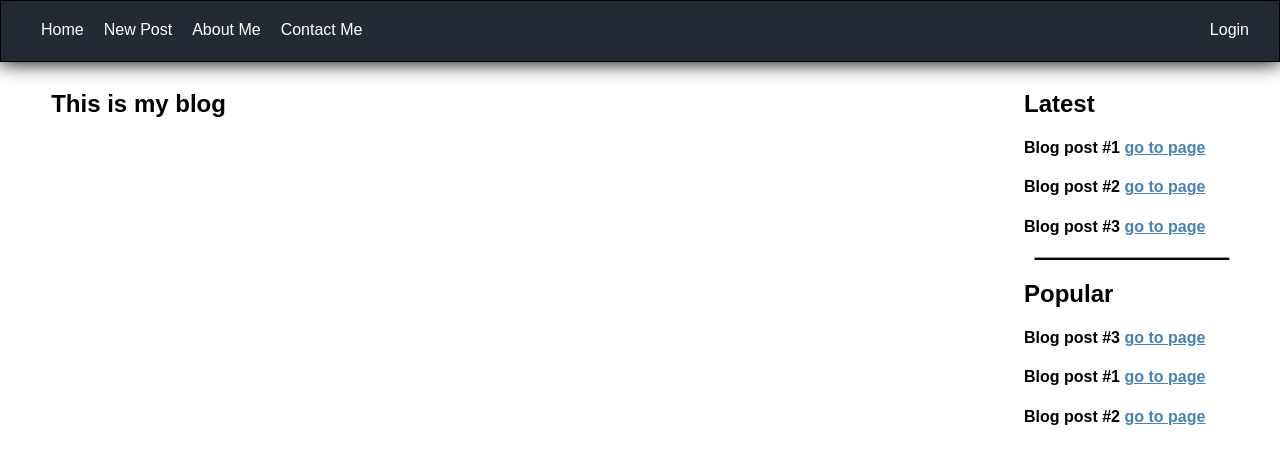
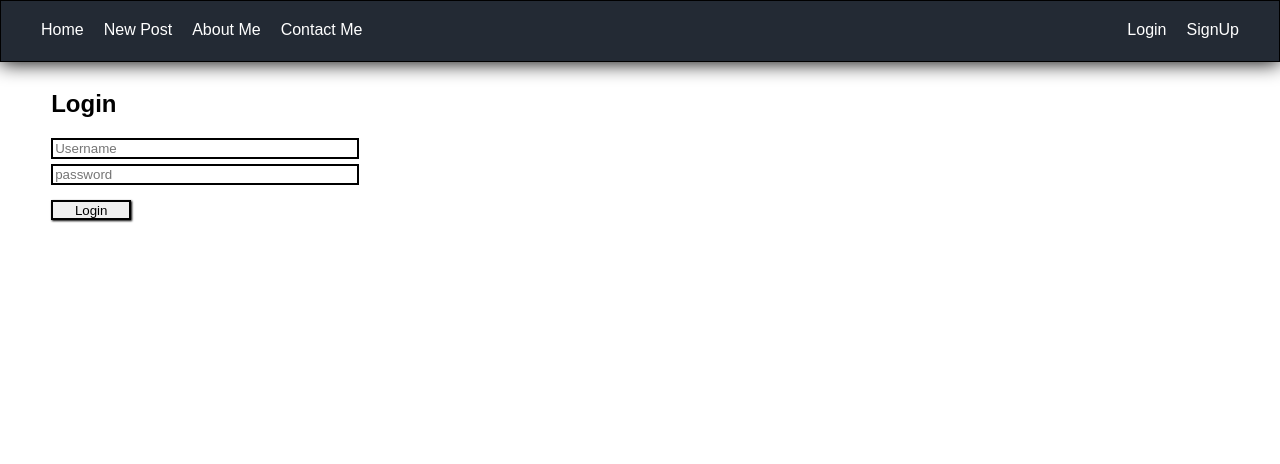
Before and after one commit to stavshimko/MyBlog-React, a React (Create React App) app: page /login in a window 1280 px wide. Shown: the top 464 px of the page. Built offline with nearby package versions, Linux system fonts and the light colour scheme; no server answers.

Commit message:
Login,Logout,Signup

```diff
--- a/src/App.js
+++ b/src/App.js
@@ -6,6 +6,7 @@ import './Pages/NewPost/newPost.css';
 import './Pages/PostPage/PostPage.css';
 import './Pages/About/AboutMe.css';
 import './Pages/Contact/ContactMe.css';
+import './Pages/Login/Login.css';
 import './Components/Header/Header.css';
 import './Components/Sidebar/AsideBar.css';
 import './Components/MainSection/MainSection.css';
@@ -16,41 +17,20 @@ import ContactMe from "./Pages/Contact/ContactMe";
 import HomePage from "./Pages/Home/HomePage";
 import PostPage from "./Pages/PostPage/PostPage";
 import NewPost from "./Pages/NewPost/NewPost";
+import Login from "./Pages/Login/Login";
+import SignUp from "./Pages/SignUp/SignUp";
+
+import Axios from "axios";
 //import img from './photos/emptyImg.png'
-
-// var posts = [
-//     {
-//         id: 1,
-//         title: 'Blog post #1',
-//         content: 'Lorem ipsum dolor sit amet, consectetur adipiscing elit, sed do eiusmod tempor incididunt ut labore et dolore magna aliqua. Ut enim ad minim veniam, quis nostrud exercitation ullamco laboris nisi ut aliquip ex ea commodo consequat. Duis aute irure dolor in reprehenderit in voluptate velit esse cillum dolore eu fugiat nulla pariatur. Excepteur sint occaecat cupidatat non proident, sunt in culpa qui officia deserunt mollit anim id est laborum.',
-//         img: img,
-//         published: '3 days ago',
-//         author: 'Stav Shimko'
-//     },
-//     {
-//         id: 2,
-//         title: 'Blog post #2',
-//         content: 'Lorem ipsum dolor sit amet, consectetur adipiscing elit, sed do eiusmod tempor incididunt ut labore et dolore magna aliqua. Ut enim ad minim veniam, quis nostrud exercitation ullamco laboris nisi ut aliquip ex ea commodo consequat. Duis aute irure dolor in reprehenderit in voluptate velit esse cillum dolore eu fugiat nulla pariatur. Excepteur sint occaecat cupidatat non proident, sunt in culpa qui officia deserunt mollit anim id est laborum.',
-//         img: '',
-//         published: '2 days ago',
-//         author: 'Stav Shimko'
-//     }
-    // {
-    //     id: 3,
-    //     title: 'Blog post #3',
-    //     content: 'Lorem ipsum dolor sit amet, consectetur adipiscing elit, sed do eiusmod tempor incididunt ut labore et dolore magna aliqua. Ut enim ad minim veniam, quis nostrud exercitation ullamco laboris nisi ut aliquip ex ea commodo consequat. Duis aute irure dolor in reprehenderit in voluptate velit esse cillum dolore eu fugiat nulla pariatur. Excepteur sint occaecat cupidatat non proident, sunt in culpa qui officia deserunt mollit anim id est laborum.',
-    //     img: '',
-    //     published: '1 days ago',
-    //     author: 'Stav Shimko'
-    // }
-// ]
 
 export default class App extends React.Component{
     constructor(props) {
         super(props);
         this.state = {
             "user": null,
-            // "title": null,
+            "pass": null,
+            "resp": null,
+            "logedIn": null
             // "content": null,
             // "image": null,
             // "idPost": null
@@ -58,28 +38,75 @@ export default class App extends React.Component{
 
     }
 
-    onLoginButtonClick = () => {
-        console.log("Click login");
-        this.setState({user: "Stav"});
+    handleUser = (event) => {
+        this.setState({
+            user: event.target.value
+        });
+        // console.log(this.state.user)
+    }
+
+    handlePass = (event) => {
+        this.setState({
+            pass:event.target.value
+        });
+        // console.log(this.state.pass)
+    }
+
+    handleSaveLogin = (event) => {
+        event.preventDefault();
+        const {user,pass} = this.state;
+        // console.log(user + " - " + pass);
+        // const data = {
+        //     user: this.state.user,
+        //     pass: this.state.pass
+        // }
+        Axios.post('/login', {
+            username:user,
+            pass:pass
+        })
+            .then((res) => {
+                this.setState({
+                    pass:null,
+                    resp: "Success: user loged in.",
+                    logedIn: 1
+                });
+                alert(this.state.resp);
+            }).catch((err) => {
+            this.setState({
+                user: null,
+                pass: null,
+                resp: "Error: Failed login.",
+                logedIn: null
+            });
+            alert(this.state.resp);
+        });
+            // console.log(user + "-" + pass)
+
+        // console.log("login")
+    }
+
+    handleLogout = () => {
+        const {user} = this.state;
+        Axios.post('/logout',{}).then((res) => {
+            this.setState({
+                user: null,
+                logedIn: null,
+                resp: "User Logout"
+            });
+            alert(this.state.resp);
+        });
 
     }
-
-    // postById = (array, id) => {
-    //     let post = array.find((element) => {
-    //         return element.id == id;
-    //     })
-    //     return post;
-    //
-    // }
-
 
     render() {
         return (
 
             <div>
                 <Router>
-                <Header user={this.state.user}
-                        onLoginClick={this.onLoginButtonClick}
+                <Header logedIn={this.state.logedIn}
+                        user={this.state.user}
+                        handleLogout ={this.handleLogout}
+                        // onLoginClick={this.onLogin}
                 />
 
                    <Switch>
@@ -94,6 +121,14 @@ export default class App extends React.Component{
                        </Route>
                        <Route path="/newPost" component={NewPost}>
                        </Route>
+                       <Route path="/login">
+                           <Login handleUser={this.handleUser}
+                                  handlePass={this.handlePass}
+                                  handleSaveLogin={this.handleSaveLogin}
+                           />
+                       </Route>
+                       <Route path="/signup" component={SignUp}>
+                       </Route>
                        <Route path="/">
                            <HomePage latest={this.state.latest}
                                      popular={this.state.popular}
--- a/src/Components/Header/Header.css
+++ b/src/Components/Header/Header.css
@@ -36,21 +36,38 @@
 /*    border-radius: 2px;*/
 
 /*}*/
+.right-item li{
+    display: inline-block;
+    padding: 0px 10px 0px 10px;
+}
 
 .right-item {
-    display: inline-block;
-    text-align: center;
-    padding: 20px 0px 0px 0px;
-    /*top: 0;*/
-    /*float: right;*/
-    /*margin-right: 5px;*/
+    list-style: none;
+    padding: 0px 0px 0px 0px;
+    margin: 20px 0px;
+    float: right;
+    color: white;
+    /*text-decoration-line:;*/
 }
 
-.left-items .link,.right-item{
+.right-item .linkLogin{
+    /*display: flex;*/
+    /*padding: 0px 10px 0px 10px;*/
     color: white;
     text-decoration-line: none;
 }
 
-.left-items .link:hover,.right-item:hover{
+
+span {
+    display: inline-block;
+    text-align: center;
+    padding: 20px 0px 0px 0px;
+}
+.left-items .link{
+    color: white;
+    text-decoration-line: none;
+}
+
+.left-items .link:hover,.right-item .linkLogin:hover{
     color: #cbcbcb;
 }
--- a/src/Components/Header/Header.js
+++ b/src/Components/Header/Header.js
@@ -16,8 +16,17 @@ function Header(props) {
                     <li><Link to="/contact" className="link">Contact Me</Link></li>
                 </ul>
                 <div>
-                    {/*{props.user && <span>Hello {props.user}</span>}*/}
-                    {!props.user && <Link className="right-item" to="/login" onClick={props.onLoginClick}>Login</Link>}
+                    {props.logedIn && <span>Hello {props.user}
+                    <button
+                        id="logout"
+                        type="submit"
+                        onClick={props.handleLogout}
+                    >Logout</button></span>}
+                    {!props.logedIn && <ul className="right-item">
+                        <li><Link to="/login" className="linkLogin">Login</Link></li>
+                        <li><Link to="/signup" className="linkLogin">SignUp</Link></li>
+                        </ul>
+                        }
                 </div>
             </header>
         </div>
--- /dev/null
+++ b/src/Pages/Login/Login.css
@@ -0,0 +1,18 @@
+
+
+#username, #pass {
+    width: 300px;
+    height: 15px;
+    margin-bottom: 5px;
+    border: 2px solid black
+}
+
+
+#save {
+    border: 2px black solid;
+    box-shadow: 1px 1px 2px black;
+    height: 20px;
+    margin-top: 10px;
+    width: 80px;
+    /*font-weight: 600;*/
+}
--- /dev/null
+++ b/src/Pages/Login/Login.js
@@ -0,0 +1,32 @@
+import React from "react";
+
+
+function Login(props) {
+    console.log('run Login Page')
+    return (
+        <div className="login">
+            <form className="new-post">
+                <h2>Login</h2>
+                <input
+                    id="username"
+                    type="text"
+                    placeholder="Username"
+                    onChange={props.handleUser}
+                ></input>
+                <input
+                    id="pass"
+                    type="text"
+                    placeholder="password"
+                    onChange={props.handlePass}
+                ></input>
+                <button
+                    id="save"
+                    type="submit"
+                    onClick={props.handleSaveLogin}
+                >Login</button>
+            </form>
+        </div>
+    );
+}
+
+export default Login;
--- a/src/Pages/PostPage/PostPage.js
+++ b/src/Pages/PostPage/PostPage.js
@@ -5,7 +5,7 @@ export default class PostPage extends React.Component {
     constructor(props) {
         super(props)
         this.state = {
-            post: [],
+            post: []
         };
     }
 
--- /dev/null
+++ b/src/Pages/SignUp/SignUp.js
@@ -0,0 +1,84 @@
+import React from "react";
+import Axios from "axios";
+
+export default class SignUp extends React.Component {
+    constructor(props) {
+        super(props)
+        this.state = {
+            "user": null,
+            "pass": null,
+            "resp":null
+        };
+    }
+
+    handleNewUser = (event) => {
+        this.setState({
+            user: event.target.value
+        });
+        // console.log(this.state.user)
+    }
+
+    handleNewPass = (event) => {
+        this.setState({
+            pass:event.target.value
+        });
+        // console.log(this.state.pass)
+    }
+
+    handleSaveSignUp = (event) => {
+        event.preventDefault();
+        const {user,pass} = this.state;
+        // console.log(user + " - " + pass);
+        // const data = {
+        //     user: this.state.user,
+        //     pass: this.state.pass
+        // }
+        Axios.post('/signup', {
+            username:user,
+            pass:pass
+        })
+            .then((res) => {
+                this.setState({
+                    user: null,
+                    pass: null,
+                    resp: "Success: user signup."
+                });
+                alert(this.state.resp);
+            }).catch((err) => {
+            this.setState({
+                user: null,
+                pass: null,
+                resp: "Error: Failed user signup."
+            });
+            alert(this.state.resp);
+        });
+    }
+
+    render() {
+        return (
+            <div className="login">
+                <form className="new-post">
+                    <h2>SignUp</h2>
+                    <input
+                        id="username"
+                        type="text"
+                        placeholder="Username"
+                        onChange={this.handleNewUser}
+                    ></input>
+                    <input
+                        id="pass"
+                        type="text"
+                        placeholder="password"
+                        onChange={this.handleNewPass}
+                    ></input>
+                    <button
+                        id="save"
+                        type="submit"
+                        onClick={this.handleSaveSignUp}
+                    >SignUp
+                    </button>
+                </form>
+            </div>
+        );
+    }
+}
```
Also changed, not shown: src/Components/MainSection/Post/Post.js (deleted, +0 -39 lines), src/Pages/NewPost/NewPost.js (+9 -9 lines), 1 other file (tests, documents, lock files or other folders).
